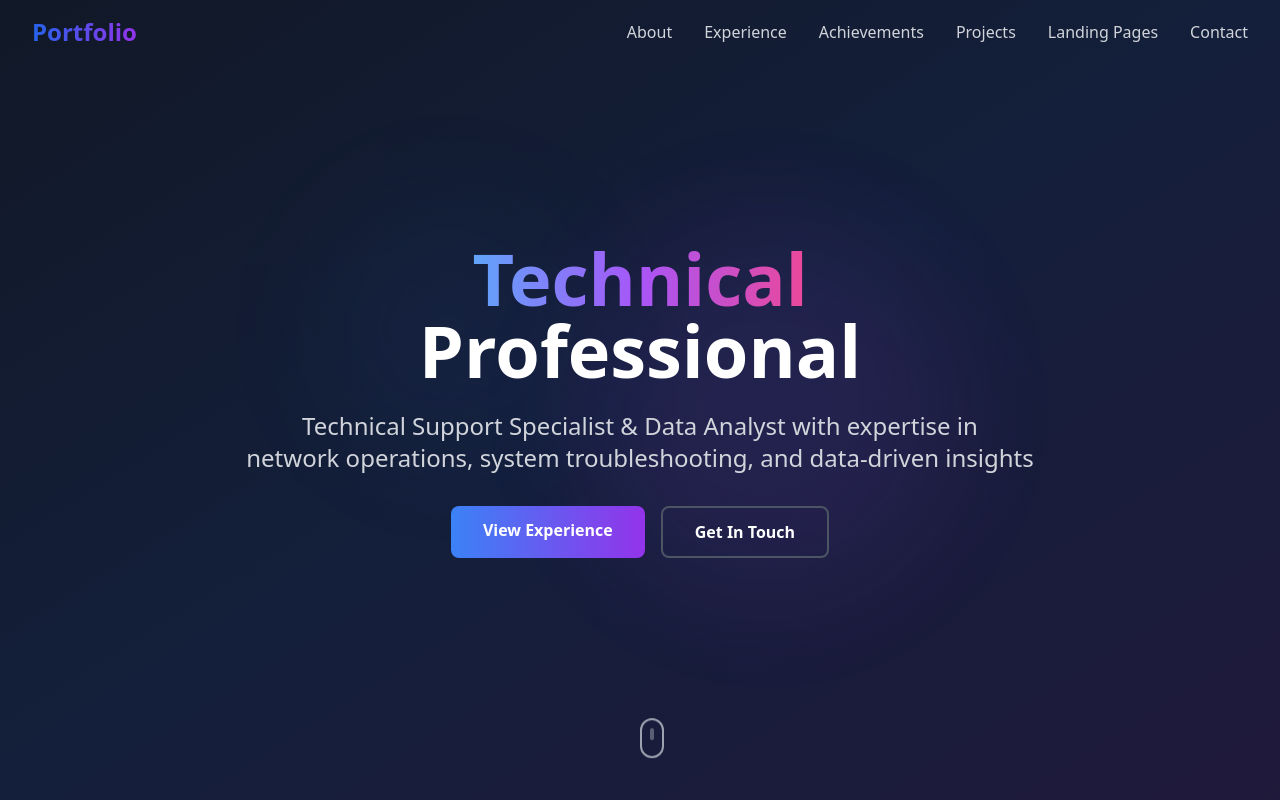
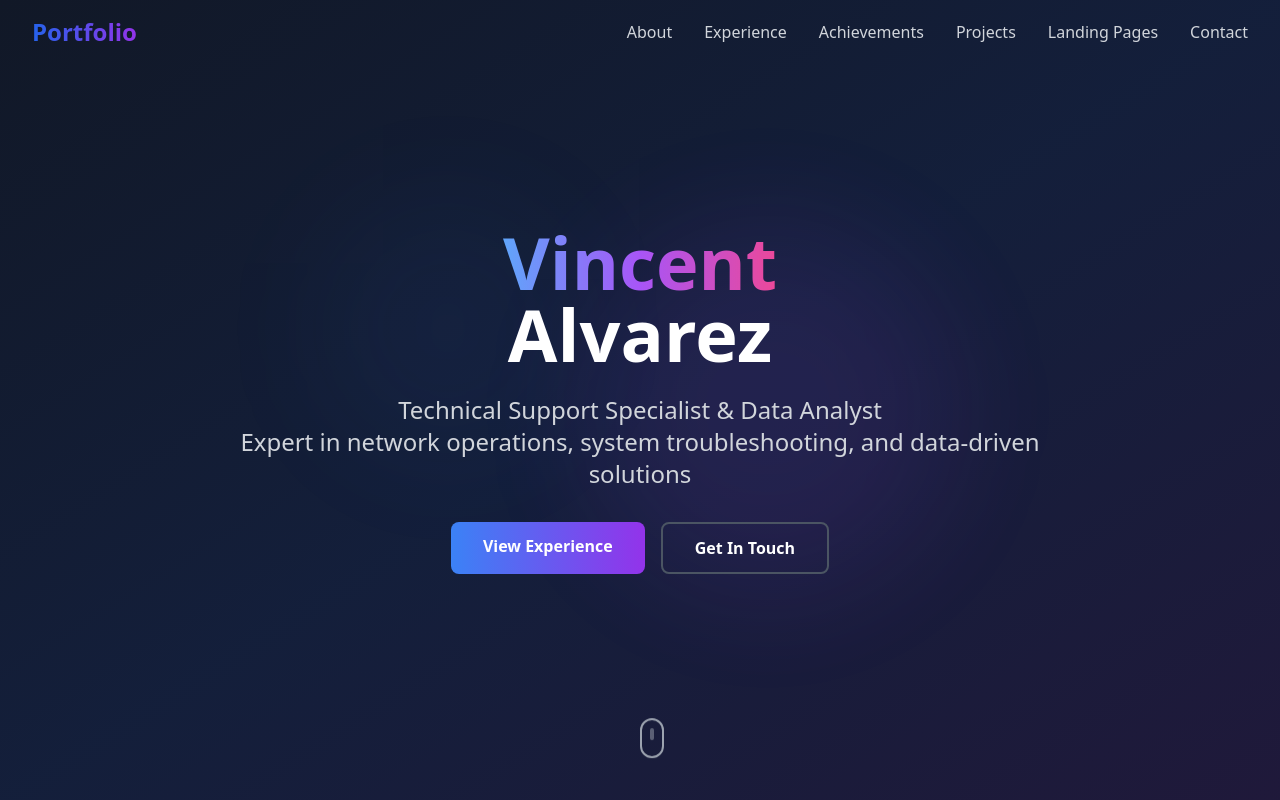
Before and after one commit to ValentinaAkpan/Valentina-portfolio, a React (Vite) app: page / in a window 1280 px wide. Shown: the top 800 px of the page. Built offline with nearby package versions, Linux system fonts and the light colour scheme.

Commit message:
Change tagline in Hero section
Update the tagline in the Hero section to reflect the requested changes.

```diff
--- a/src/components/Hero.tsx
+++ b/src/components/Hero.tsx
@@ -13,16 +13,16 @@ const Hero = () => {
         <div className="animate-fade-in">
           <h1 className="text-5xl sm:text-6xl lg:text-7xl font-bold mb-6">
             <span className="bg-gradient-to-r from-blue-400 via-purple-500 to-pink-500 bg-clip-text text-transparent">
-              Technical
+              Vincent
             </span>
             <br />
-            <span className="text-white">Professional</span>
+            <span className="text-white">Alvarez</span>
           </h1>
 
           <p className="text-xl sm:text-2xl text-gray-300 mb-8 leading-relaxed">
-            Technical Support Specialist & Data Analyst with expertise in
+            Technical Support Specialist & Data Analyst
             <br className="hidden sm:block" />
-            network operations, system troubleshooting, and data-driven insights
+            Expert in network operations, system troubleshooting, and data-driven solutions
           </p>
 
           <div className="flex flex-col sm:flex-row gap-4 justify-center">
```
